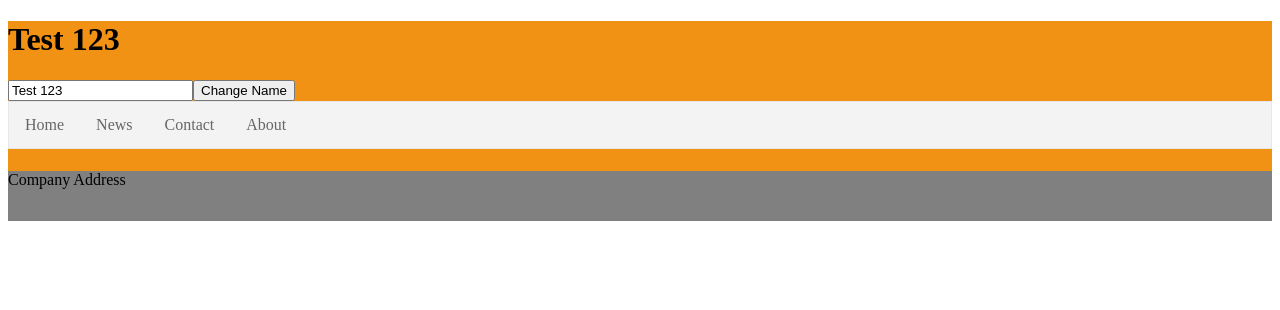
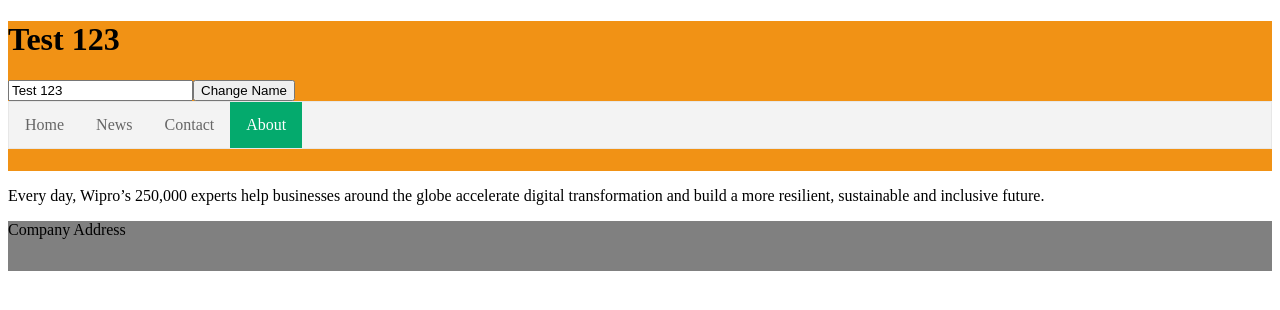
Before and after one commit to yogeshrajput335/MeanStackTraining, an Angular app in the folder Main/learn-angular/: page /about1 in a window 1280 px wide. Before the commit this address led to /. Shown: the top 310 px of the page. Built offline with nearby package versions, Linux system fonts and the light colour scheme.

Commit message:
Added new about page

```diff
--- a/Main/learn-angular/src/app/app.module.ts
+++ b/Main/learn-angular/src/app/app.module.ts
@@ -10,10 +10,12 @@ import { MyRightComponent } from './my-right/my-right.component';
 import { FormsModule } from '@angular/forms';
 import { MyNewsComponent } from './my-news/my-news.component';
 import { RouterModule, Routes } from '@angular/router';
+import { MyAboutComponent } from './my-about/my-about.component';
 
 const routes: Routes = [
   { path: 'home', component: MyBodyComponent },
   { path: 'news', component: MyNewsComponent },
+  { path: 'about1', component: MyAboutComponent },
 ];
 
 @NgModule({
@@ -24,7 +26,8 @@ const routes: Routes = [
     MyBodyComponent,
     MyLeftComponent,
     MyRightComponent,
-    MyNewsComponent
+    MyNewsComponent,
+    MyAboutComponent
   ],
   imports: [
     BrowserModule,
--- /dev/null
+++ b/Main/learn-angular/src/app/my-about/my-about.component.html
@@ -0,0 +1,5 @@
+<p>Every day, Wipro’s 250,000 experts help
+    businesses around the globe accelerate
+    digital transformation and build a more resilient,
+    sustainable and inclusive future.
+    </p>
--- a/Main/learn-angular/src/app/my-head/my-head.component.html
+++ b/Main/learn-angular/src/app/my-head/my-head.component.html
@@ -6,6 +6,6 @@
         <li><a routerLink="/home" routerLinkActive="active">Home</a></li>
         <li><a routerLink="/news" routerLinkActive="active">News</a></li>
         <li><a href="#contact">Contact</a></li>
-        <li><a href="#about">About</a></li>
+        <li><a routerLink="/about1" routerLinkActive="active">About</a></li>
       </ul>
 </div>
```
Also changed, not shown: Main/learn-angular/src/app/my-about/my-about.component.ts (added, +10 -0 lines), Main/learn-angular/src/app/my-about/my-about.component.css (added), 1 other file (tests, documents, lock files or other folders).
